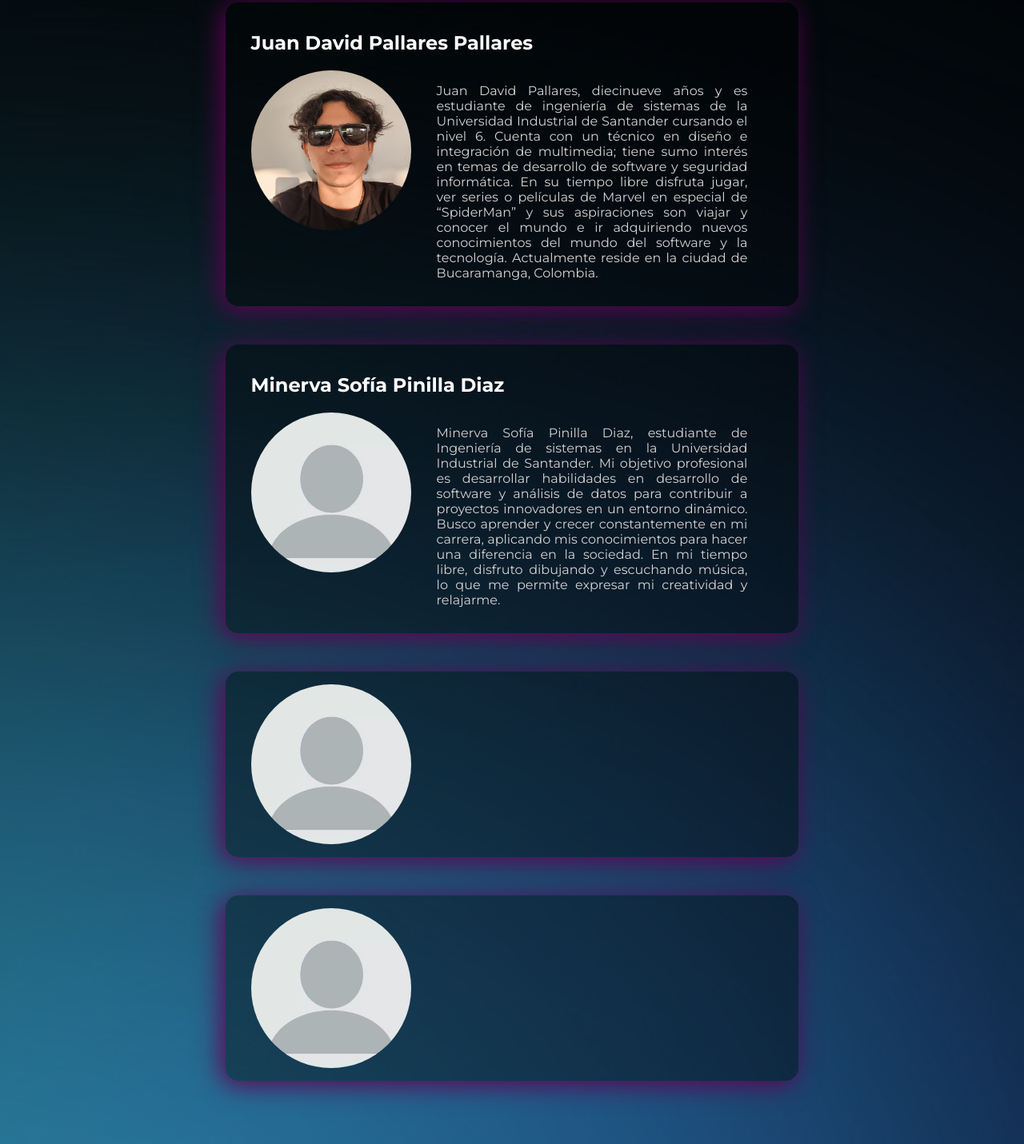
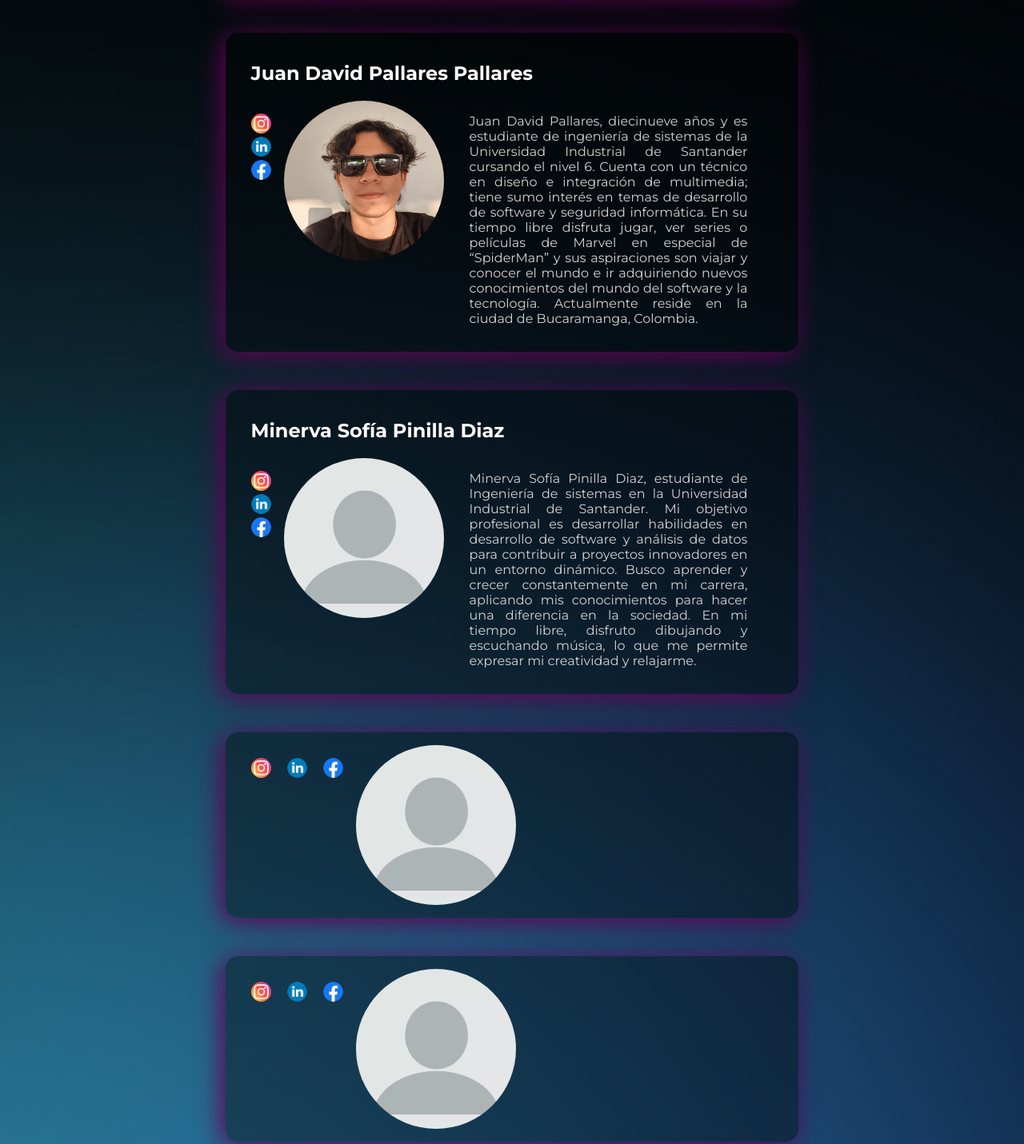
Before and after one commit to JxxnDx/Grupo-MVidia, a plain HTML site: page index.html in a window 1280 px wide. Shown: the part 1240-2671 px from the top of the page at 80% size. Drawn offline with Linux system fonts and the light colour scheme.

Commit message:
Añadiendo socials

```diff
--- a/index.css
+++ b/index.css
@@ -98,6 +98,16 @@ section h1 {
     border-radius: 100%;
 }
 
+.socials {
+    padding-top: 1rem;
+}
+
+.socials a {
+    height: 25px;
+    border-radius: 100%;
+    padding: 0 1rem 1rem 0;
+}
+
 footer {
     text-align: center;
     padding: 1rem;
--- a/index.html
+++ b/index.html
@@ -27,7 +27,13 @@
         <article>
             <h2>Ricardo Andrés Pérez Porras</h2>
             <div class="contenido">
+                <div class="socials">
+                    <a href="https://instagram.com" target="_blank"><img src="imgs/instagram.png" height="25px"></a>
+                    <a href="https://www.linkedin.com/in/ricardo-andres-perez-porras-8021671ab/" target="_blank"><img src="imgs/linkedin.png" height="25px"></a>
+                    <a href="https://facebook.com" target="_blank"><img src="imgs/facebook.png" height="25px"></a>
+                </div>
                 <img src="imgs/Ricardo.jpg" alt="Ricardo" height="200px">
+
                 <p>Ricardo Andrés Pérez Porras es estudiante de sexto semestre de ingeniería de sistemas
                     de la Universidad Industrial de Santander, con título técnico en sistemas del Servicio
                     Nacional de aprendizaje y diplomado en codificación y programación de la Pontificia
@@ -39,7 +45,13 @@
         <article>
             <h2>Juan David Pallares Pallares</h2>
             <div class="contenido">
+                <div class="socials">
+                    <a href="https://www.instagram.com/juanda_pallares/" target="_blank"><img src="imgs/instagram.png" height="25px"></a>
+                    <a href="https://www.linkedin.com/in/juan-david-pallares-143558323/" target="_blank"><img src="imgs/linkedin.png" height="25px"></a>
+                    <a href="https://web.facebook.com/juandavid.pallares.35" target="_blank"><img src="imgs/facebook.png" height="25px"></a>
+                </div>
                 <img src="imgs/Juan.jpg" alt="Juan" height="200px">
+
                 <p>Juan David Pallares, diecinueve años y es estudiante de ingeniería de sistemas de la
                     Universidad Industrial de Santander cursando el nivel 6. Cuenta con un técnico en diseño
                     e integración de multimedia; tiene sumo interés en temas de desarrollo de software
@@ -52,6 +64,11 @@
         <article>
             <h2>Minerva Sofía Pinilla Diaz</h2>
             <div class="contenido">
+                <div class="socials">
+                    <a href="https://instagram.com" target="_blank"><img src="imgs/instagram.png" height="25px"></a>
+                    <a href="https://www.linkedin.com" target="_blank"><img src="imgs/linkedin.png" height="25px"></a>
+                    <a href="https://facebook.com" target="_blank"><img src="imgs/facebook.png" height="25px"></a>
+                </div>
                 <img src="imgs/perfil.png" alt="Sofía" height="200px">
                 <p>Minerva Sofía Pinilla Diaz, estudiante de Ingeniería de sistemas en la Universidad Industrial
                     de Santander. Mi objetivo profesional es desarrollar habilidades en desarrollo de software y
@@ -63,11 +80,21 @@
         </article>
         <article>
             <div class="contenido">
+                <div class="socials">
+                    <a href="https://instagram.com" target="_blank"><img src="imgs/instagram.png" height="25px"></a>
+                    <a href="https://www.linkedin.com" target="_blank"><img src="imgs/linkedin.png" height="25px"></a>
+                    <a href="https://facebook.com" target="_blank"><img src="imgs/facebook.png" height="25px"></a>
+                </div>
                 <img src="imgs/perfil.png" alt="Sofía" height="200px">
             </div>
         </article>
         <article>
             <div class="contenido">
+                <div class="socials">
+                    <a href="https://instagram.com" target="_blank"><img src="imgs/instagram.png" height="25px"></a>
+                    <a href="https://www.linkedin.com" target="_blank"><img src="imgs/linkedin.png" height="25px"></a>
+                    <a href="https://facebook.com" target="_blank"><img src="imgs/facebook.png" height="25px"></a>
+                </div>
                 <img src="imgs/perfil.png" alt="Sofía" height="200px">
             </div>
         </article>
```
Also changed, not shown: imgs/facebook.png (added), imgs/instagram.png (added), imgs/linkedin.png (added).
